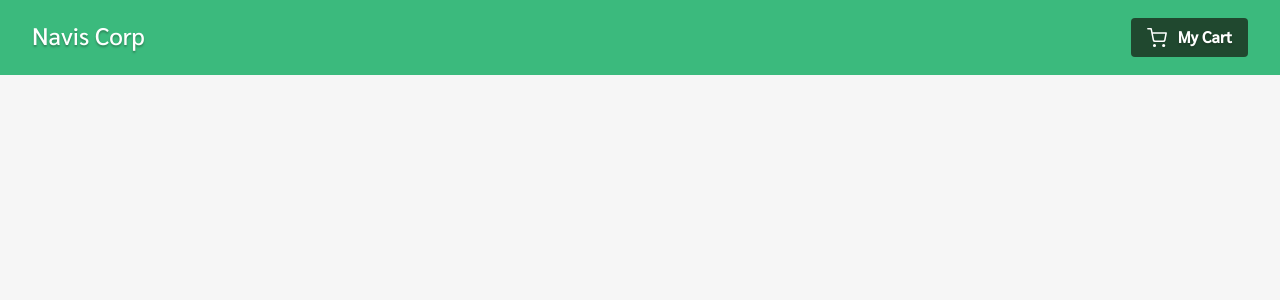
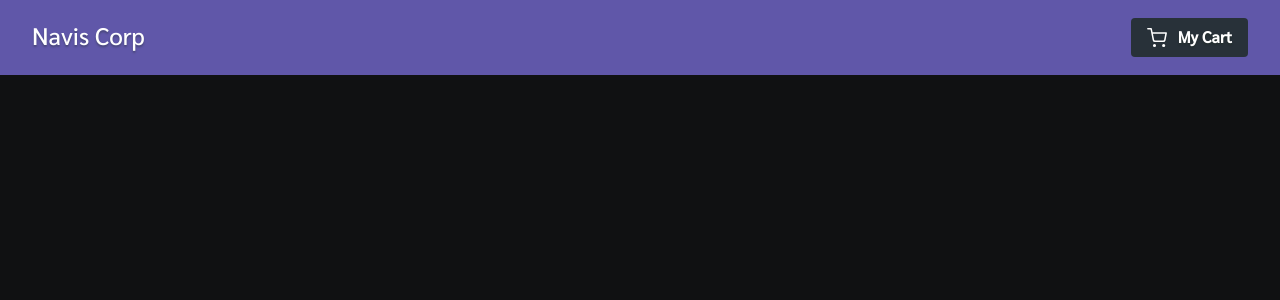
Before and after one commit to llfalcao/shopping-cart, a React (Create React App) app: page / in a window 1280 px wide. Shown: the top 300 px of the page. Built offline with nearby package versions, Linux system fonts and the light colour scheme.

Commit message:
Change color palette

```diff
--- a/src/components/Header/styles.jsx
+++ b/src/components/Header/styles.jsx
@@ -2,7 +2,7 @@ import styled from 'styled-components';
 import { Link } from 'react-router-dom';
 
 export const Header = styled.header`
-  background: #3bba7d;
+  background: #6057a9;
   color: #fff;
   text-shadow: 0 2px 2px #18261855;
   display: flex;
--- a/src/index.css
+++ b/src/index.css
@@ -5,8 +5,8 @@
 }
 
 body {
-  background: #f6f6f6;
-  color: #000;
+  background: #101112;
+  color: #eee;
   font-size: 16px;
   font-family: Sarabun, -apple-system, BlinkMacSystemFont, 'Segoe UI', Roboto,
     Oxygen, Ubuntu, Cantarell, 'Open Sans', 'Helvetica Neue', sans-serif;
@@ -21,4 +21,9 @@ a:visited {
 input,
 button {
   border: 0;
+  outline: none;
 }
+
+button {
+  border-radius: 0.25rem;
+}
```
